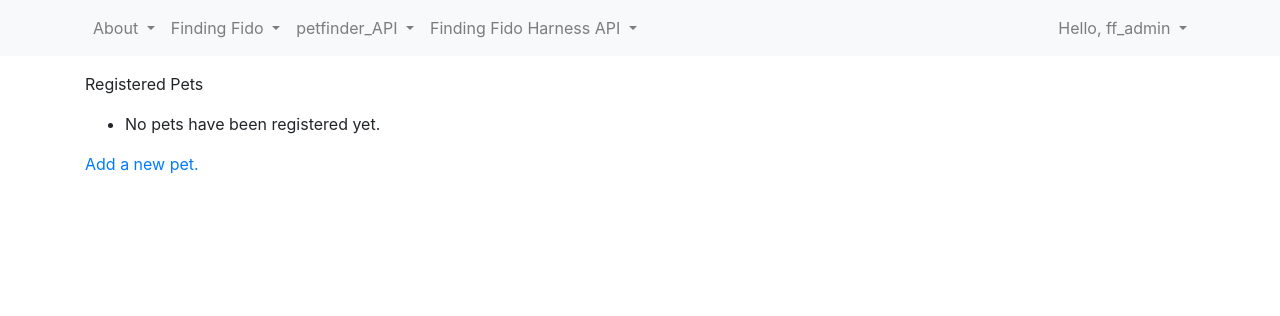
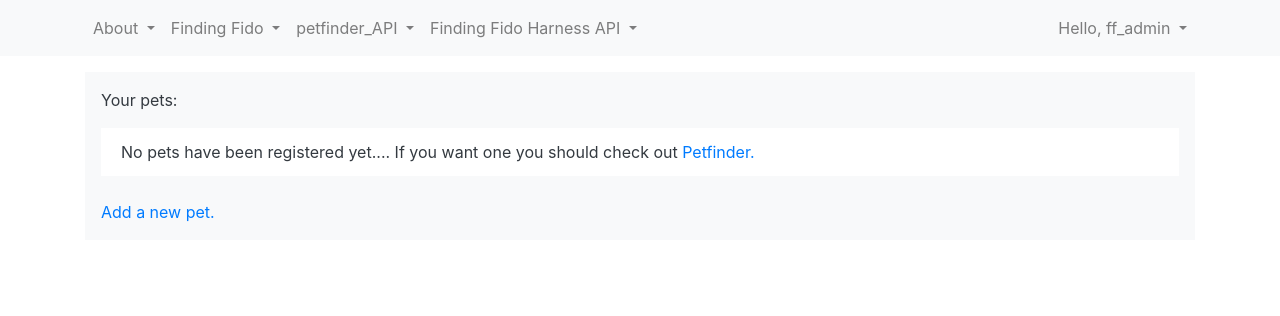
Before and after one commit to elisecho/FidoFinder, a Django app: page /pets in a window 1280 px wide. Shown: the top 316 px of the page. Run offline with Django 3.2, Linux system fonts and the light colour scheme; a user stored in the database is signed in; data comes from the database, SQL or seed files in the repository; some libraries are stand-ins or nearby versions.

Commit message:
added bootstrap formatting

```diff
--- a/ff_app/templates/ff_app/base.html
+++ b/ff_app/templates/ff_app/base.html
@@ -111,7 +111,7 @@
         {% block header %} <!-- Specific Page Headers -->
         {% endblock header %}
       </div>
-      <div>
+      <div class="p-3 mb-2 bg-light text-dark">
         {% block content %}{% endblock content %} <!-- Specific Page Content -->
       </div>
     </div>
--- a/ff_app/templates/ff_app/pets.html
+++ b/ff_app/templates/ff_app/pets.html
@@ -1,17 +1,17 @@
 {% extends "ff_app/base.html" %}
 
 {% block content %}
-	<p>Registered Pets</p>
-  	<ul>
+	<p>Your pets: </p>
+  	<ul class='list-group list-group-flush'>
     	{% for pet in pets %}
-      		<li>
+      		<li class='list-group-item'>
       			<a href="{% url 'ff_app:pet' pet.id %}">{{ pet }}</a>
       		</li>
     	{% empty %}
-			<li>No pets have been registered yet.</li>
+			<li class='list-group-item'>No pets have been registered yet.... If you want one you should check out <a href="https://petfinder.com">Petfinder.</a></li>
 		{% endfor %}
   	</ul>
-
+  	</br>
   	<a href="{% url 'ff_app:new_pet' %}">Add a new pet.</a>
 
 {% endblock content %}
```
Also changed, not shown: ff_app/templates/ff_app/pet.html (+15 -12 lines).
